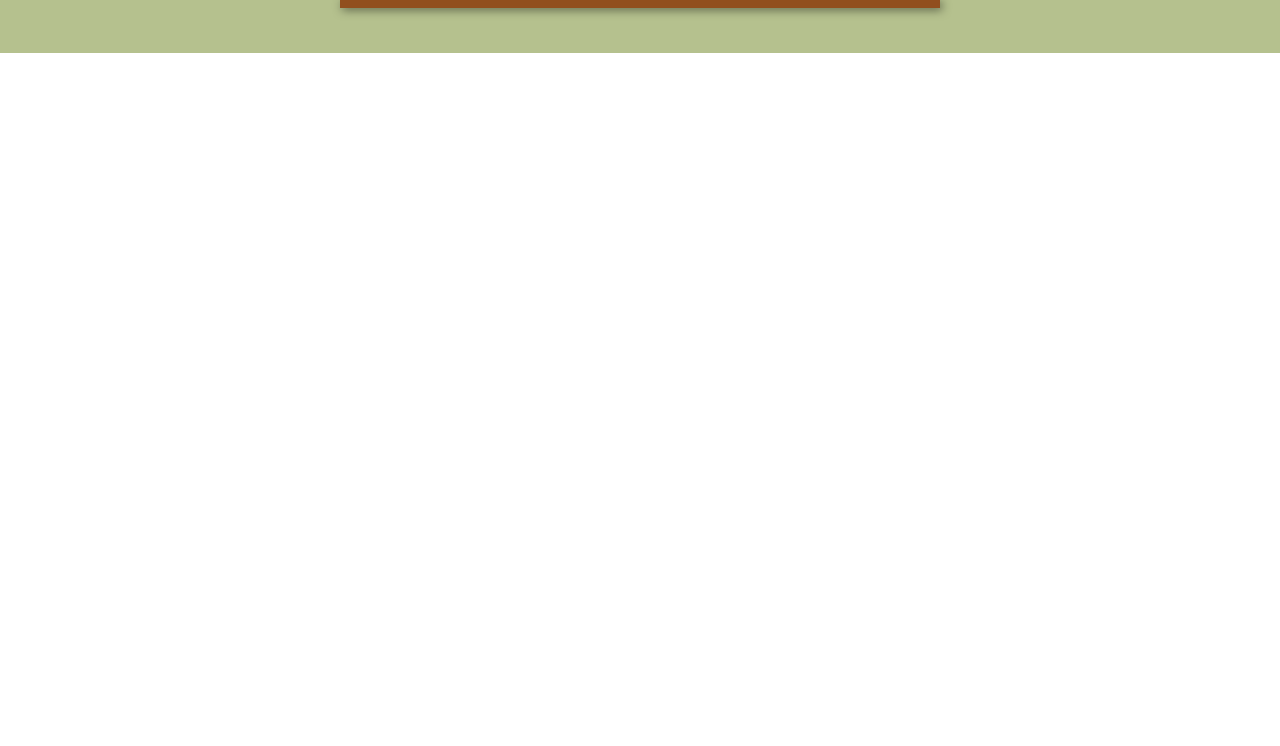
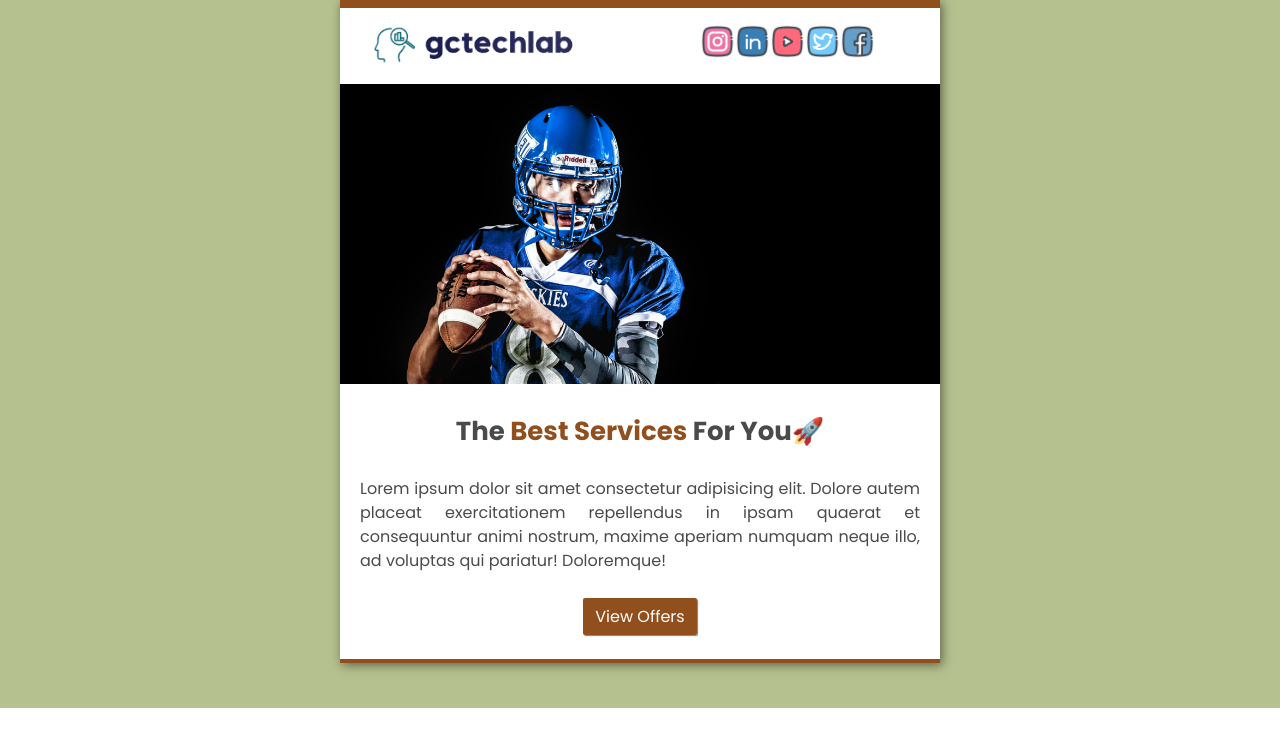
Before and after one commit to g4ieku/ModernHTMLEmailTemplate, a plain HTML site: page index.html in a window 1280 px wide. Drawn offline with Linux system fonts and the light colour scheme.

Commit message:
add top & middle section

```diff
--- a/index.html
+++ b/index.html
@@ -6,7 +6,7 @@
       <meta name="viewport" content="width=device-width, initial-scale=1.0" />
       <title>HTML Email Template</title>
       <style type="text/css">
-         @import url("https://fonts.googleapis.com/css2?family=Roboto+Condensed:wght@700&display=swap");
+         @import url("https://fonts.googleapis.com/css2?family=Poppins:ital,wght@0,100;0,200;0,300;0,400;0,500;0,600;0,700;0,800;0,900;1,100;1,200;1,300;1,400;1,500;1,600;1,700;1,800;1,900&display=swap");
          body {
             margin: 0;
             background-color: ;
@@ -32,10 +32,34 @@
             width: 100%;
             max-width: 600px;
             background-color: #fff;
-            font-family: "Gill Sans", "Gill Sans MT", Calibri, "Trebuchet MS",
-               sans-serif;
+            font-family: "Poppins", "Gill Sans", "Gill Sans MT", Calibri,
+               "Trebuchet MS", sans-serif;
             color: #4a4a4a;
             box-shadow: 2px 2px 10px rgba(0, 0, 0, 0.5);
+            text-align: center;
+         }
+
+         .two-columns {
+            font-size: 0;
+            text-align: center;
+         }
+
+         .two-columns .column {
+            width: 100%;
+            max-width: 300px;
+            display: inline-block;
+            vertical-align: top;
+         }
+
+         .btn {
+            text-decoration: none;
+            color: #fff;
+            background-color: #914f1e;
+            text-decoration: none;
+            padding: 7px 12px;
+            border-radius: 2px;
+            cursor: pointer;
+            box-shadow: 1px 1px 1px rgba(0, 0, 0, 0.5);
          }
       </style>
    </head>
@@ -48,16 +72,130 @@
             <tr>
                <td height="8" style="background-color: #914f1e"></td>
             </tr>
+            <!-- End| BORDER -->
 
-            <!-- End| BORDER -->
             <!-- Start|LOGO & SOCIAL MEDIA SECTION -->
+            <tr>
+               <td style="padding: 10px 0 3px">
+                  <table width="100%">
+                     <!-- Start| Two Columns Table -->
+                     <tr>
+                        <td class="two-columns">
+                           <!--Start| First Column -->
+                           <table class="column">
+                              <tr>
+                                 <td style="padding: 0 20px 10px">
+                                    <a href="#"
+                                       ><img
+                                          src="./img/myLogo.png"
+                                          alt="company logo"
+                                          title="gctechlab"
+                                          width="225"
+                                    /></a>
+                                 </td>
+                              </tr>
+                           </table>
+                           <!--End| First Column -->
+
+                           <!--Start| Second Column -->
+                           <table class="column">
+                              <tr>
+                                 <td style="padding: 6px 0 12px 60px">
+                                    <a href="#"
+                                       ><img
+                                          src="./img/instagram.png"
+                                          alt=""
+                                          width="35"
+                                    /></a>
+                                    <a href="#"
+                                       ><img
+                                          src="./img/linkedin.png"
+                                          alt=""
+                                          width="35"
+                                    /></a>
+                                    <a href="#"
+                                       ><img
+                                          src="./img/youtube.png"
+                                          alt=""
+                                          width="35"
+                                    /></a>
+                                    <a href="#"
+                                       ><img
+                                          src="./img/twitter.png"
+                                          alt=""
+                                          width="35"
+                                    /></a>
+                                    <a href="#"
+                                       ><img
+                                          src="./img/facebook.png"
+                                          alt=""
+                                          width="35"
+                                    /></a>
+                                 </td>
+                              </tr>
+                           </table>
+                           <!--End| Second Column -->
+                        </td>
+                     </tr>
+                     <!-- End| Two Columns Table -->
+                  </table>
+               </td>
+            </tr>
             <!-- End|LOGO & SOCIAL MEDIA SECTION -->
+
             <!-- Start|BANNER IMAGE -->
+            <tr>
+               <td>
+                  <a href="#"
+                     ><img
+                        src="./img/footballPlayer_pexels.jpg"
+                        alt="hero image"
+                        width="600"
+                        height="300"
+                        style="max-width: 100%; object-fit: cover"
+                  /></a>
+               </td>
+            </tr>
             <!-- End|BANNER IMAGE -->
+
             <!-- Start|TITLE, TEXT & BUTTON -->
+            <tr>
+               <td style="padding: 2px 20px 30px">
+                  <table width="100%">
+                     <tr>
+                        <td>
+                           <h3 style="font-size: 26px">
+                              The
+                              <span style="color: #914f1e">Best Services</span>
+                              For You🚀
+                           </h3>
+                           <p
+                              style="
+                                 text-align: justify;
+                                 padding: 0 0 15px;
+                                 line-height: 24px;
+                              "
+                           >
+                              Lorem ipsum dolor sit amet consectetur adipisicing
+                              elit. Dolore autem placeat exercitationem
+                              repellendus in ipsam quaerat et consequuntur animi
+                              nostrum, maxime aperiam numquam neque illo, ad
+                              voluptas qui pariatur! Doloremque!
+                           </p>
+                           <a href="#" class="btn">View Offers</a>
+                        </td>
+                     </tr>
+                  </table>
+               </td>
+            </tr>
             <!-- End|TITLE, TEXT & BUTTON -->
+
             <!-- Start|BORDER -->
+            <tr>
+               <td height="4" style="background-color: #914f1e"></td>
+            </tr>
             <!-- End|BORDER -->
+
             <!-- Start|THREE COLUMN SECTION -->
             <!-- End|THREE COLUMN SECTION -->
             <!-- Start|BORDER -->
```
Also changed, not shown: img/banner.jpg (deleted), img/design.png (deleted), img/development.png (deleted), img/footballPlayer_pexels.jpg (added), img/logo.png (deleted), img/logo1.png (deleted), img/marketing.png (deleted), img/myLogo.png (added), img/palette.png (deleted), 1 other file.
